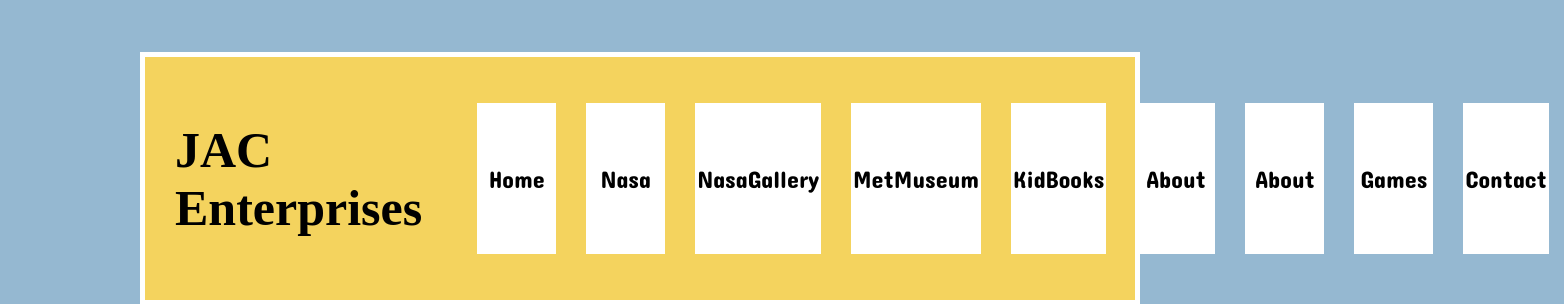
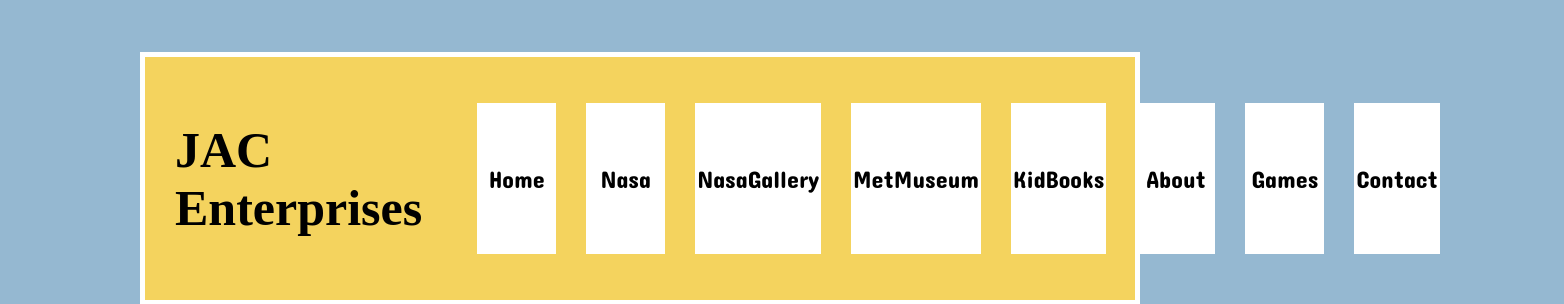
Before and after one commit to 2022-October-Java-PT/digi-dreamers-mystery-educator-repo, a React (Create React App) app in the folder digi-react/: page / in a window 1280 px wide. Shown: the top 304 px of the page, 1564 px wide, since content can reach past the window. Built offline with nearby package versions, Linux system fonts and the light colour scheme; a web font is replaced by a local one.

Commit message:
changed funfact to kid books

```diff
--- a/digi-react/src/components/header/index.js
+++ b/digi-react/src/components/header/index.js
@@ -12,7 +12,6 @@ const Header = () => (
       <NavLink to='/Museum'>MetMuseum</NavLink>
       <NavLink to='/KidBooks'>KidBooks</NavLink>
       <NavLink to='/about'>About</NavLink>
-      <NavLink to='/about'>About</NavLink>
       <NavLink to='/Games'>Games</NavLink>
       <NavLink to='/Contact'>Contact</NavLink>
     </ul>
```
